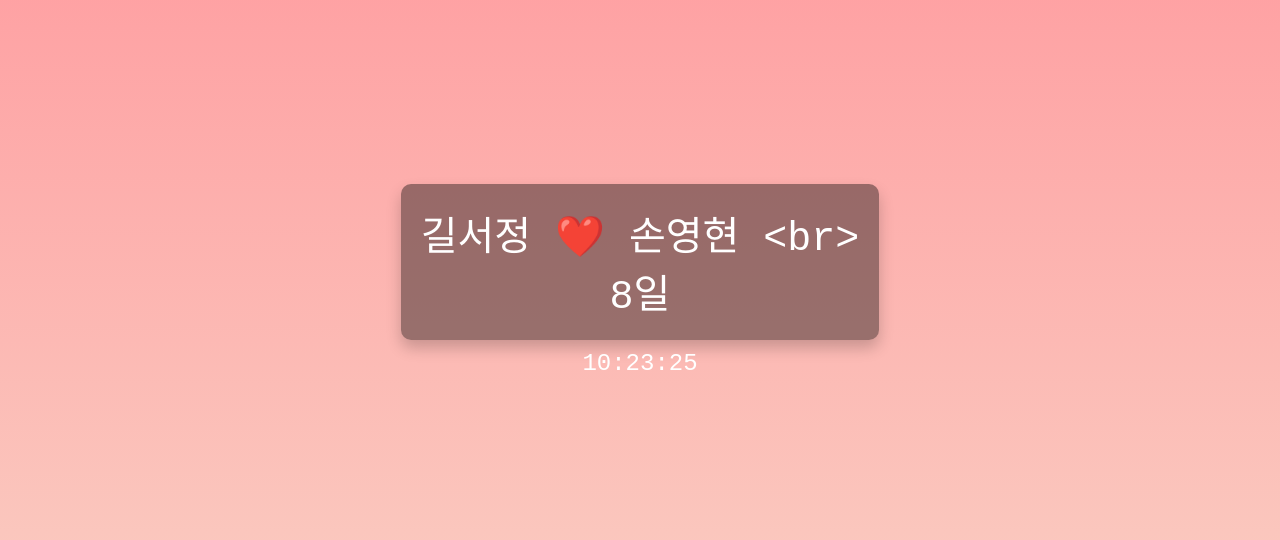
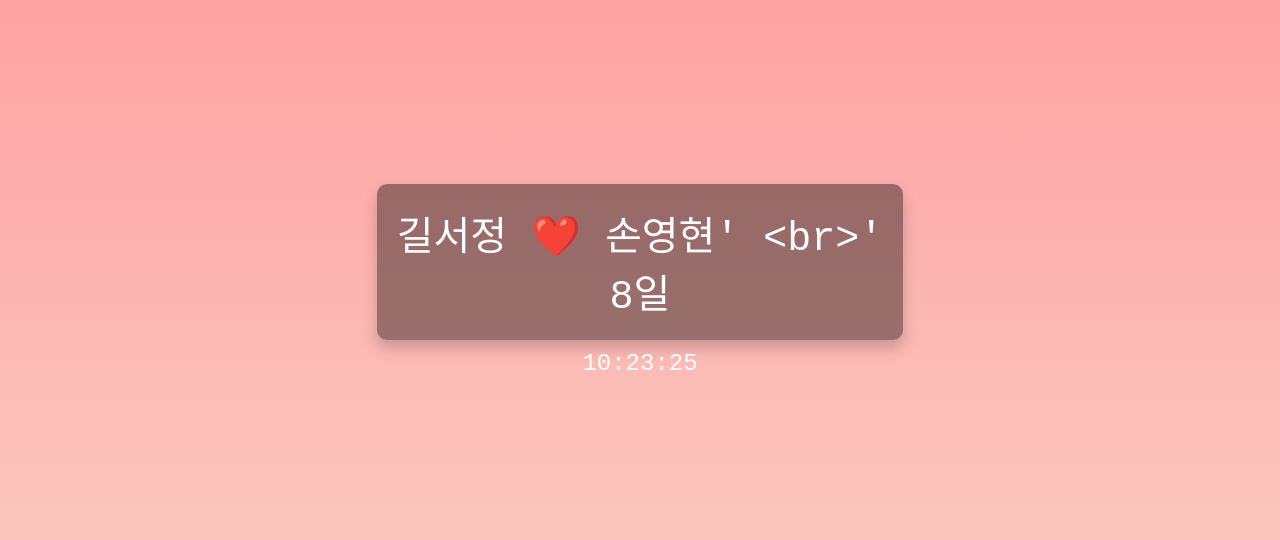
Before and after one commit to Son0H2/date_clock, a plain HTML site: page index.html in a window 1280 px wide. Shown: the part 120-660 px from the top of the page. Drawn offline with Linux system fonts and the light colour scheme.

Commit message:
Update index.html

```diff
--- a/index.html
+++ b/index.html
@@ -36,7 +36,7 @@
             const currentDate = new Date();
             const timeDifference = currentDate - startDate;
             const daysTogether = Math.floor(timeDifference / (1000 * 60 * 60 * 24));
-            document.getElementById("daysTogether").innerText = `길서정 ❤️ 손영현 <br>
+            document.getElementById("daysTogether").innerText = `길서정 ❤️ 손영현' <br>'
             ${daysTogether}일`;
         }
 
```
